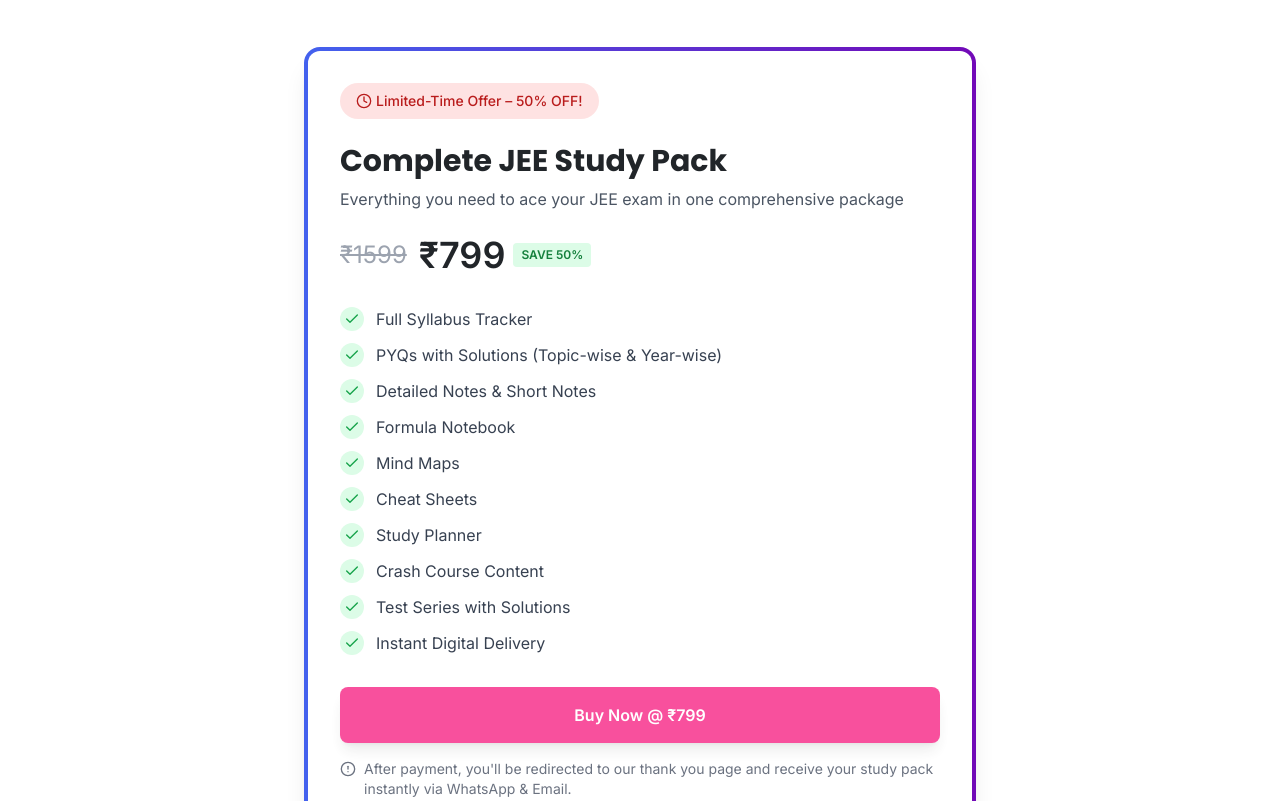
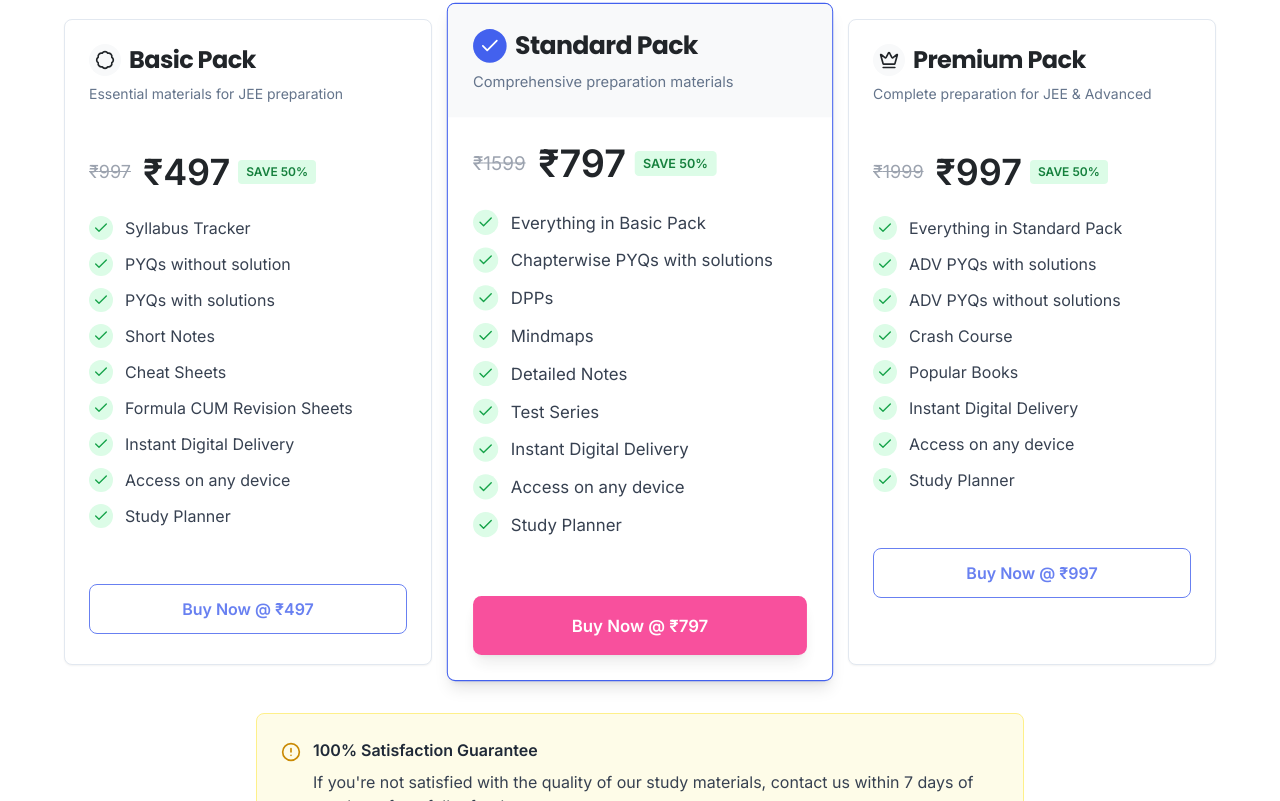
Before and after one commit to 101ayushraj/intellexa-optimix, a React (Vite) app: page / in a window 1280 px wide. Shown: the part 4899-5700 px from the top of the page. Built offline with nearby package versions, Linux system fonts and the light colour scheme.

Commit message:
Refactor: Implement pricing tiers
Implement the pricing tiers as described in the prompt, including the "Most Popular" highlight. Maintain existing layout, theme, and content.

```diff
--- a/src/components/PricingSection.tsx
+++ b/src/components/PricingSection.tsx
@@ -1,64 +1,147 @@
 
 import React from 'react';
 import CTAButton from './CTAButton';
-import { Check, Clock, AlertCircle } from 'lucide-react';
+import { Check, Clock, AlertCircle, Badge, Crown } from 'lucide-react';
 import { useNavigate } from 'react-router-dom';
+import { Card, CardContent, CardDescription, CardFooter, CardHeader, CardTitle } from '@/components/ui/card';
+import { Badge as UIBadge } from '@/components/ui/badge';
+import { Table, TableBody, TableCell, TableHead, TableHeader, TableRow } from '@/components/ui/table';
 
 const PricingSection: React.FC = () => {
   const navigate = useNavigate();
 
-  const handlePurchase = () => {
-    // Option 1: Open in the same tab (recommended for Razorpay integration)
-    window.location.href = 'https://rzp.io/rzp/XVTAEqif';
-
-    // Option 2: If you want to keep the original behavior of opening in a new tab
-    // window.open('https://rzp.io/rzp/XVTAEqif', '_blank');
+  const handlePurchase = (price: string) => {
+    // Use different links based on the selected plan
+    const links: Record<string, string> = {
+      '497': 'https://rzp.io/rzp/XVTAEqif', // Replace with actual link for Basic
+      '797': 'https://rzp.io/rzp/XVTAEqif', // Current link for Standard
+      '997': 'https://rzp.io/rzp/XVTAEqif', // Replace with actual link for Premium
     };
 
-  const benefits = [
-    "Full Syllabus Tracker",
-    "PYQs with Solutions (Topic-wise & Year-wise)",
-    "Detailed Notes & Short Notes",
-    "Formula Notebook",
-    "Mind Maps",
+    window.location.href = links[price];
+  };
+
+  // Common benefits across all plans
+  const commonBenefits = [
+    "Instant Digital Delivery",
+    "Access on any device",
+    "Study Planner",
+  ];
+
+  // Define the plans and their features
+  const plans = [
+    {
+      id: 'basic',
+      name: 'Basic Pack',
+      description: 'Essential materials for JEE preparation',
+      originalPrice: '997',
+      price: '497',
+      features: [
+        "Syllabus Tracker",
+        "PYQs without solution",
+        "PYQs with solutions",
+        "Short Notes",
         "Cheat Sheets",
-    "Study Planner",
-    "Crash Course Content",
-    "Test Series with Solutions",
-    "Instant Digital Delivery"
+        "Formula CUM Revision Sheets",
+      ],
+      isPopular: false,
+      icon: <Badge className="h-5 w-5" />
+    },
+    {
+      id: 'standard',
+      name: 'Standard Pack',
+      description: 'Comprehensive preparation materials',
+      originalPrice: '1599',
+      price: '797',
+      features: [
+        "Everything in Basic Pack",
+        "Chapterwise PYQs with solutions",
+        "DPPs",
+        "Mindmaps",
+        "Detailed Notes",
+        "Test Series",
+      ],
+      isPopular: true,
+      icon: <Check className="h-5 w-5" />
+    },
+    {
+      id: 'premium',
+      name: 'Premium Pack',
+      description: 'Complete preparation for JEE & Advanced',
+      originalPrice: '1999',
+      price: '997',
+      features: [
+        "Everything in Standard Pack",
+        "ADV PYQs with solutions",
+        "ADV PYQs without solutions",
+        "Crash Course",
+        "Popular Books",
+      ],
+      isPopular: false,
+      icon: <Crown className="h-5 w-5" />
+    }
   ];
 
   return (
     <section id="pricing" className="py-20 bg-white">
       <div className="container-custom">
         <div className="text-center mb-16">
-          <h2 className="section-heading">Limited-Time Offer</h2>
+          <h2 className="section-heading">Choose Your JEE Study Pack</h2>
           <p className="section-subheading">
-            Invest in your success today – Get the complete Intellexa Study Pack at a special price!
+            Select the package that best fits your preparation needs and goals.
           </p>
         </div>
 
-        <div className="max-w-2xl mx-auto">
-          <div className="bg-gradient-to-r from-intellexa-blue to-intellexa-violet rounded-2xl overflow-hidden shadow-xl">
-            <div className="bg-white m-1 rounded-xl overflow-hidden">
-              <div className="p-8">
-                <div className="bg-red-100 text-red-700 px-4 py-2 rounded-full inline-flex items-center mb-6">
-                  <Clock className="h-4 w-4 mr-1" />
-                  <span className="font-medium text-sm">Limited-Time Offer – 50% OFF!</span>
+        <div className="grid md:grid-cols-3 gap-6 max-w-6xl mx-auto">
+          {plans.map((plan) => (
+            <div key={plan.id} className="relative">
+              {plan.isPopular && (
+                <div className="absolute -top-4 inset-x-0 flex justify-center">
+                  <UIBadge className="bg-intellexa-pink text-white px-3 py-1 text-sm font-semibold">
+                    Most Popular
+                  </UIBadge>
                 </div>
+              )}
 
-                <h3 className="text-2xl md:text-3xl font-bold text-intellexa-dark mb-2">Complete JEE Study Pack</h3>
-                <p className="text-gray-600 mb-6">Everything you need to ace your JEE exam in one comprehensive package</p>
+              <Card className={`overflow-hidden h-full transition-all ${
+                plan.isPopular
+                  ? 'border-intellexa-blue shadow-lg scale-105 md:scale-105 z-10'
+                  : 'border hover:border-intellexa-blue/50 hover:shadow-md'
+              }`}>
+                <CardHeader className={`${plan.isPopular ? 'bg-intellexa-light' : ''}`}>
+                  <div className="flex items-center justify-between">
+                    <div>
+                      <CardTitle className="text-2xl font-bold text-intellexa-dark flex items-center gap-2">
+                        <span className={`p-1.5 rounded-full ${plan.isPopular ? 'bg-intellexa-blue text-white' : 'bg-intellexa-light'}`}>
+                          {plan.icon}
+                        </span>
+                        {plan.name}
+                      </CardTitle>
+                      <CardDescription className="mt-2">{plan.description}</CardDescription>
+                    </div>
+                  </div>
+                </CardHeader>
 
-                <div className="flex items-center mb-8">
-                  <p className="text-gray-400 line-through text-2xl">₹1599</p>
-                  <p className="text-3xl md:text-4xl font-bold text-intellexa-dark ml-3">₹799</p>
-                  <span className="ml-2 bg-green-100 text-green-700 text-xs font-bold px-2 py-1 rounded">SAVE 50%</span>
+                <CardContent className="pt-6">
+                  <div className="flex items-center mb-6">
+                    <p className="text-gray-400 line-through text-lg">₹{plan.originalPrice}</p>
+                    <p className="text-3xl md:text-4xl font-bold text-intellexa-dark ml-3">₹{plan.price}</p>
+                    <span className="ml-2 bg-green-100 text-green-700 text-xs font-bold px-2 py-1 rounded">
+                      SAVE {Math.round((1 - parseInt(plan.price) / parseInt(plan.originalPrice)) * 100)}%
+                    </span>
                   </div>
 
                   <div className="space-y-3 mb-8">
-                  {benefits.map((benefit, index) => (
+                    {plan.features.map((feature, index) => (
                       <div key={index} className="flex items-center">
+                        <div className="bg-green-100 p-1 rounded-full mr-3">
+                          <Check className="h-4 w-4 text-green-600" />
+                        </div>
+                        <p className="text-gray-700">{feature}</p>
+                      </div>
+                    ))}
+                    {commonBenefits.map((benefit, index) => (
+                      <div key={`common-${index}`} className="flex items-center">
                         <div className="bg-green-100 p-1 rounded-full mr-3">
                           <Check className="h-4 w-4 text-green-600" />
                         </div>
@@ -66,30 +149,31 @@ const PricingSection: React.FC = () => {
                       </div>
                     ))}
                   </div>
+                </CardContent>
 
+                <CardFooter className="flex-col pt-0">
                   <CTAButton
-                  text="Buy Now @ ₹799"
-                  onClick={handlePurchase}
-                  className="w-full justify-center"
+                    text={`Buy Now @ ₹${plan.price}`}
+                    onClick={() => handlePurchase(plan.price)}
+                    className={`w-full justify-center ${plan.isPopular ? '' : 'bg-white border border-intellexa-blue text-intellexa-blue hover:bg-intellexa-light'}`}
+                    type={plan.isPopular ? 'cta' : 'secondary'}
                   />
-
-                <div className="mt-4 flex items-start text-sm text-gray-500">
-                  <AlertCircle className="h-4 w-4 mr-2 mt-0.5 flex-shrink-0" />
-                  <p>After payment, you'll be redirected to our thank you page and receive your study pack instantly via WhatsApp & Email.</p>
+                </CardFooter>
+              </Card>
             </div>
+          ))}
         </div>
 
-              <div className="bg-intellexa-light p-4 text-center">
-                <p className="text-intellexa-blue font-medium">Only 20 packs left at this price!</p>
-              </div>
-            </div>
-          </div>
-
-          <div className="mt-8 bg-yellow-50 border border-yellow-200 p-4 rounded-lg">
-            <div className="flex items-center">
-              <AlertCircle className="h-5 w-5 text-yellow-600 mr-3 flex-shrink-0" />
+        <div className="mt-12 bg-yellow-50 border border-yellow-200 p-6 rounded-lg max-w-3xl mx-auto">
+          <div className="flex items-start">
+            <AlertCircle className="h-5 w-5 text-yellow-600 mr-3 flex-shrink-0 mt-1" />
+            <div>
+              <p className="font-semibold text-gray-800 mb-2">100% Satisfaction Guarantee</p>
               <p className="text-gray-700">
-                <span className="font-semibold">100% Satisfaction Guarantee:</span> If you're not satisfied with the quality of our study materials, contact us within 7 days of purchase for a full refund.
+                If you're not satisfied with the quality of our study materials, contact us within 7 days of purchase for a full refund.
+              </p>
+              <p className="mt-2 text-gray-600">
+                <span className="font-medium">WhatsApp Support:</span> +916203346070
               </p>
             </div>
           </div>
```
Lines whose indentation alone changed are shown as unchanged.
